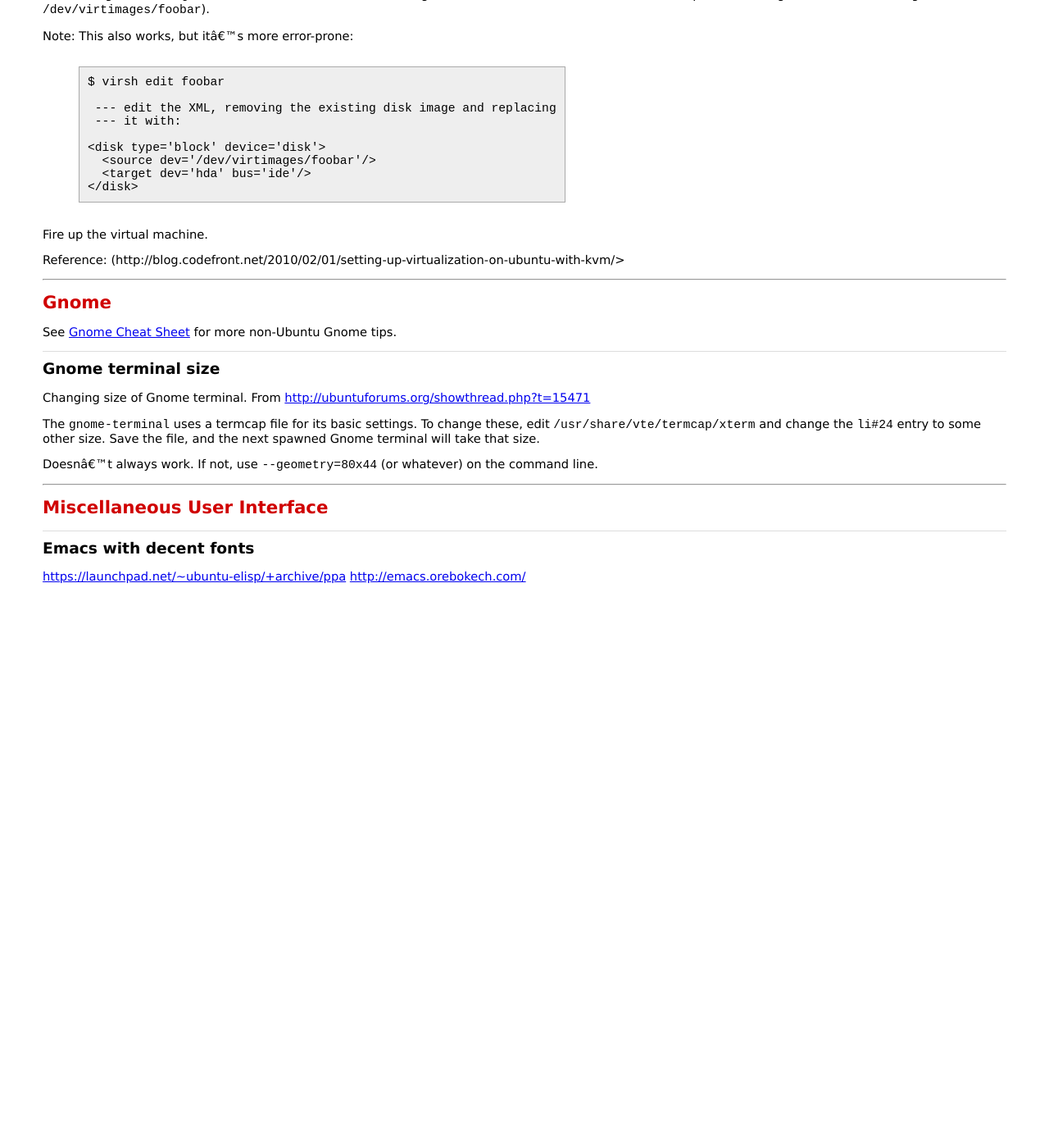
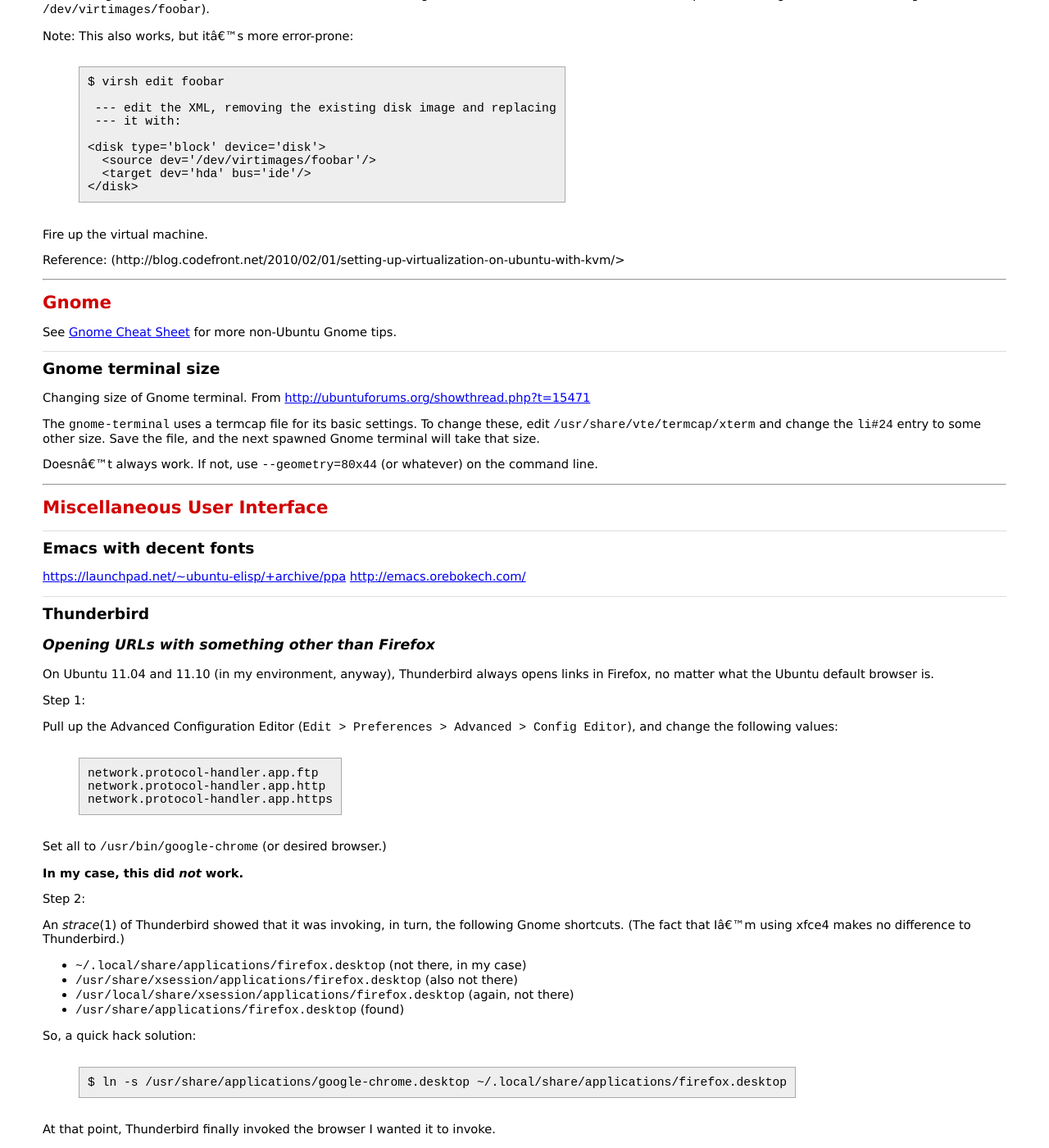
Before and after one commit to bmc/cheat-sheets, a Jekyll site: the page built from ubuntu.md, in a window 1280 px wide and 1400 px high, scrolled down 2869 px. Shown: the whole window at 82% size. Built offline with Jekyll 4.4.1, drawn with Linux system fonts in a browser that asks for light colours; before the commit the page ends 3595 px from its top, so only the background shows below that; some of the changed text lies outside the part shown.

Commit message:
Thunderbird: Invoke the browser I want

```diff
--- a/ubuntu.md
+++ b/ubuntu.md
@@ -184,3 +184,40 @@ command line.
 
 <https://launchpad.net/~ubuntu-elisp/+archive/ppa>
 <http://emacs.orebokech.com/>
+
+## Thunderbird
+
+### Opening URLs with something other than Firefox
+
+On Ubuntu 11.04 and 11.10 (in my environment, anyway), Thunderbird always opens links in Firefox, no matter what the Ubuntu default browser is.
+
+Step 1:
+
+Pull up the Advanced Configuration Editor
+(`Edit > Preferences > Advanced > Config Editor`), and change the following
+values:
+
+    network.protocol-handler.app.ftp
+    network.protocol-handler.app.http
+    network.protocol-handler.app.https
+
+Set all to `/usr/bin/google-chrome` (or desired browser.)
+
+**In my case, this did _not_ work.**
+
+Step 2:
+
+An _strace_(1) of Thunderbird showed that it was invoking, in turn, the
+following Gnome shortcuts. (The fact that I'm using xfce4 makes no difference
+to Thunderbird.)
+
+* `~/.local/share/applications/firefox.desktop` (not there, in my case)
+* `/usr/share/xsession/applications/firefox.desktop` (also not there)
+* `/usr/local/share/xsession/applications/firefox.desktop` (again, not there)
+* `/usr/share/applications/firefox.desktop` (found)
+
+So, a quick hack solution:
+
+    $ ln -s /usr/share/applications/google-chrome.desktop ~/.local/share/applications/firefox.desktop
+
+At that point, Thunderbird finally invoked the browser I wanted it to invoke.
```
Also changed, not shown: 1 other file.
